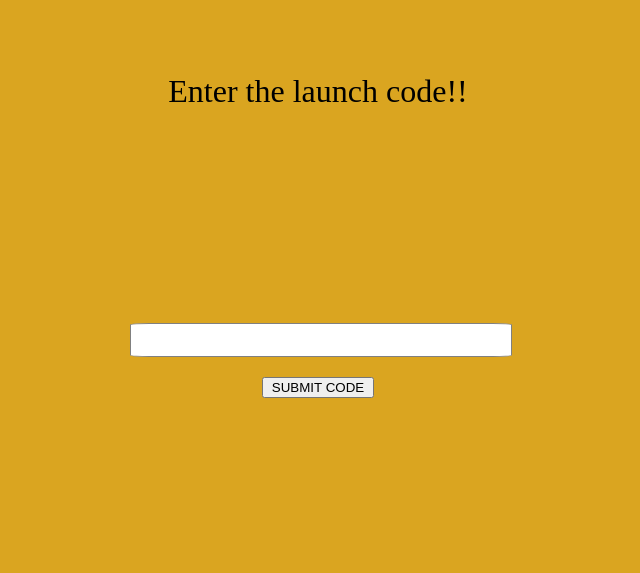
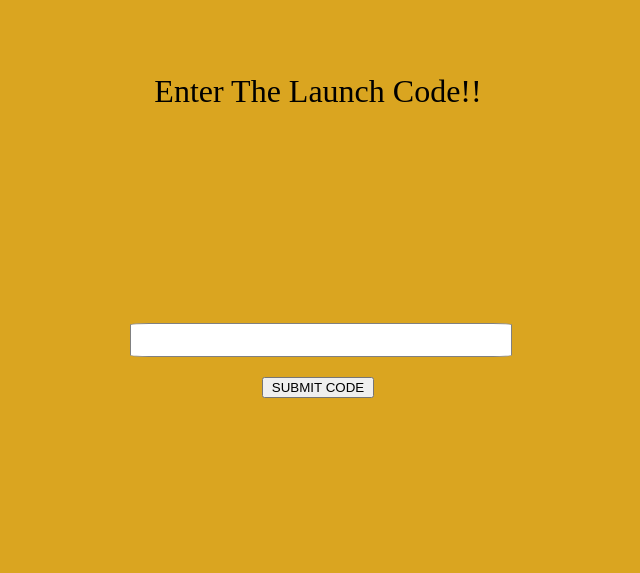
Before and after one commit to Marie-Ehrman/Save_The_World, a plain HTML site: page index.html in a window 1280 px wide. Shown: the whole page, without its empty margins (322-962 px from the left). Drawn offline with Linux system fonts and the light colour scheme.

Commit message:
Update index.html

```diff
--- a/index.html
+++ b/index.html
@@ -13,7 +13,7 @@
         <link rel="stylesheet" href="./app.css">
     </head>
     <body>
-        <header>Enter the launch code!!</header>
+        <header>Enter The Launch Code!!</header>
         <div class="container">
             <input class="user-input">
             <button class="button">SUBMIT CODE</button>
```
